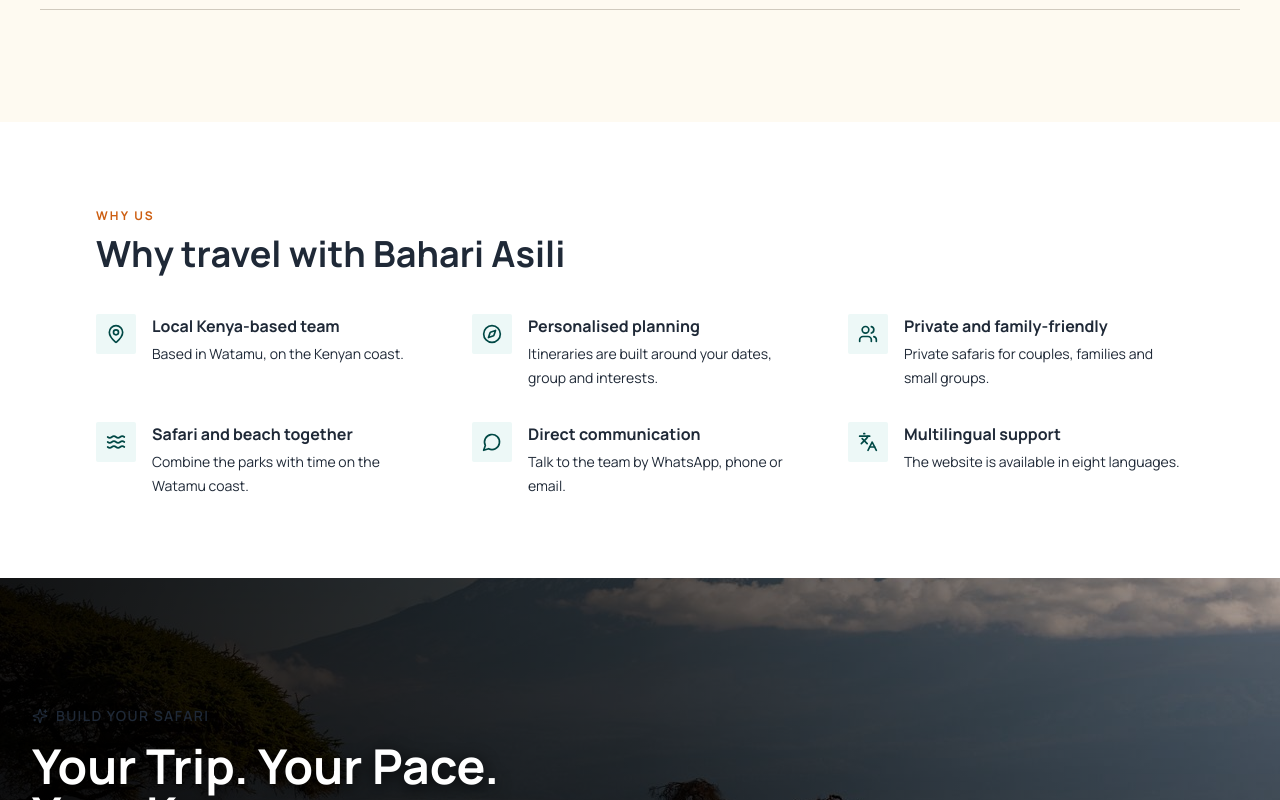
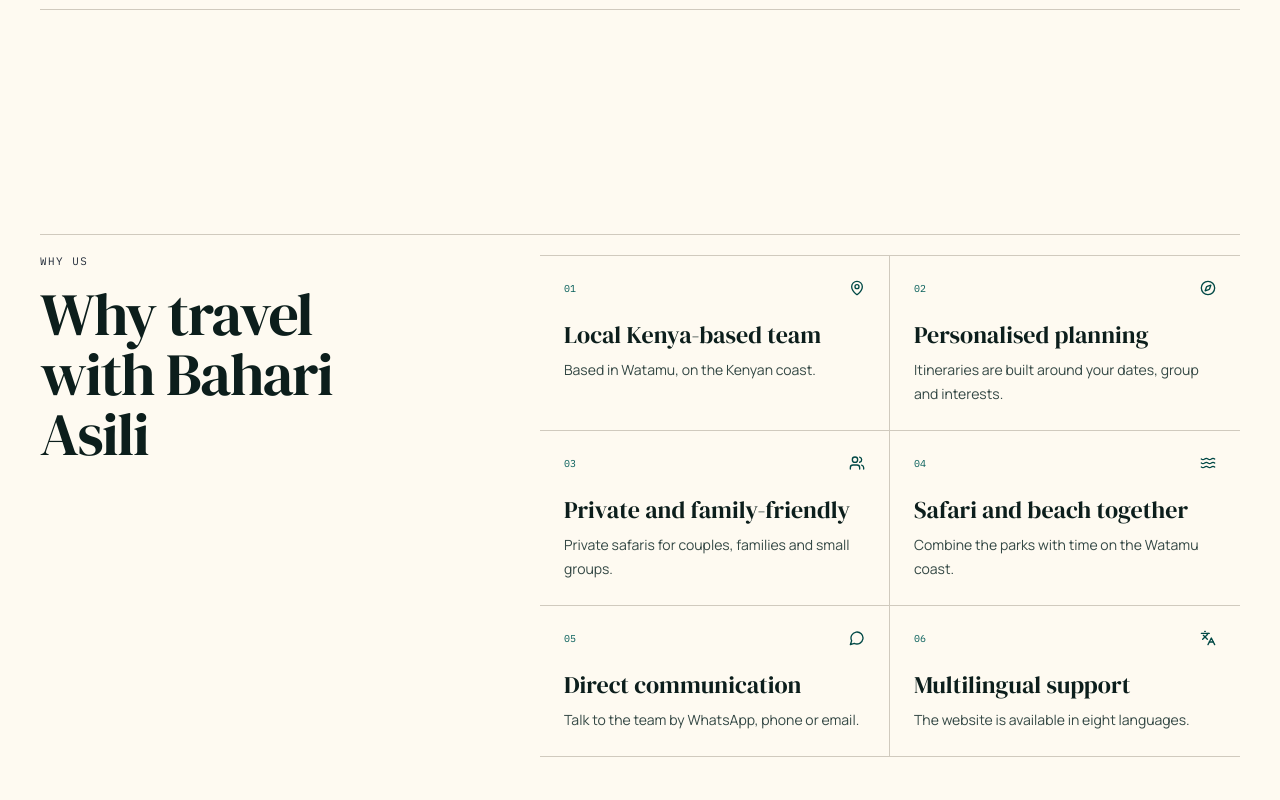
Before and after one commit to Sheddymae/bahari-asili-safaris, a Next.js app: page / in a window 1280 px wide. Shown: the part 5200-6000 px from the top of the page. Built offline with nearby package versions, Linux system fonts and the light colour scheme; no server answers.

Commit message:
feat(phase-4): refine homepage editorial architecture

```diff
--- a/components/home/HomeWhy.tsx
+++ b/components/home/HomeWhy.tsx
@@ -1,7 +1,6 @@
 'use client';
 
 import { MapPin, Compass, Users, Waves, MessageCircle, Languages } from 'lucide-react';
-import SectionHeader from './SectionHeader';
 import { useHomeCopy } from './useHomeCopy';
 
 const ICONS = [MapPin, Compass, Users, Waves, MessageCircle, Languages];
@@ -9,12 +8,28 @@ const ICONS = [MapPin, Compass, Users, Waves, MessageCircle, Languages];
 export default function HomeWhy() {
   const { c } = useHomeCopy();
   return (
-    <section aria-labelledby="home-why-title" className="bg-white py-16 lg:py-20">
-      <div className="mx-auto max-w-6xl px-4 sm:px-6 lg:px-8">
-        <SectionHeader kicker={c.why.kicker} title={c.why.title} />
-        <span id="home-why-title" className="sr-only">{c.why.title}</span>
-        <div className="grid gap-x-10 gap-y-8 sm:grid-cols-2 lg:grid-cols-3">
-          {c.why.items.map((item, i) => { const Icon = ICONS[i]; return <div key={item.title} className="flex items-start gap-4"><span className="flex h-10 w-10 shrink-0 items-center justify-center rounded-lg bg-ocean-50 text-ocean-700"><Icon className="h-5 w-5" aria-hidden="true" /></span><div><h3 className="font-poppins text-base font-bold text-foreground">{item.title}</h3><p className="mt-1 font-inter text-sm leading-6 text-muted-foreground">{item.body}</p></div></div>; })}
+    <section aria-labelledby="home-why-title" className="bg-paper py-20 sm:py-24 lg:py-28">
+      <div className="mx-auto max-w-7xl px-5 sm:px-8 lg:px-10">
+        <div className="grid gap-10 border-t border-line pt-5 lg:grid-cols-[0.75fr_1.25fr] lg:gap-20">
+          <div>
+            <p className="editorial-label text-orange-600">{c.why.kicker}</p>
+            <h2 id="home-why-title" className="mt-4 max-w-sm font-editorial text-5xl leading-none tracking-tight text-ink sm:text-6xl">{c.why.title}</h2>
+          </div>
+          <div className="grid border-t border-line sm:grid-cols-2">
+            {c.why.items.map((item, i) => {
+              const Icon = ICONS[i];
+              return (
+                <article key={item.title} className="border-b border-line py-6 sm:px-6 sm:odd:border-r">
+                  <div className="flex items-center justify-between gap-4">
+                    <span className="font-mono-editorial text-[10px] text-ocean-600">0{i + 1}</span>
+                    <Icon className="h-4 w-4 text-ocean-700" aria-hidden="true" />
+                  </div>
+                  <h3 className="mt-6 font-editorial text-2xl leading-tight text-ink">{item.title}</h3>
+                  <p className="mt-2 max-w-sm font-grotesk text-sm leading-6 text-ink-soft">{item.body}</p>
+                </article>
+              );
+            })}
+          </div>
         </div>
       </div>
     </section>
```
